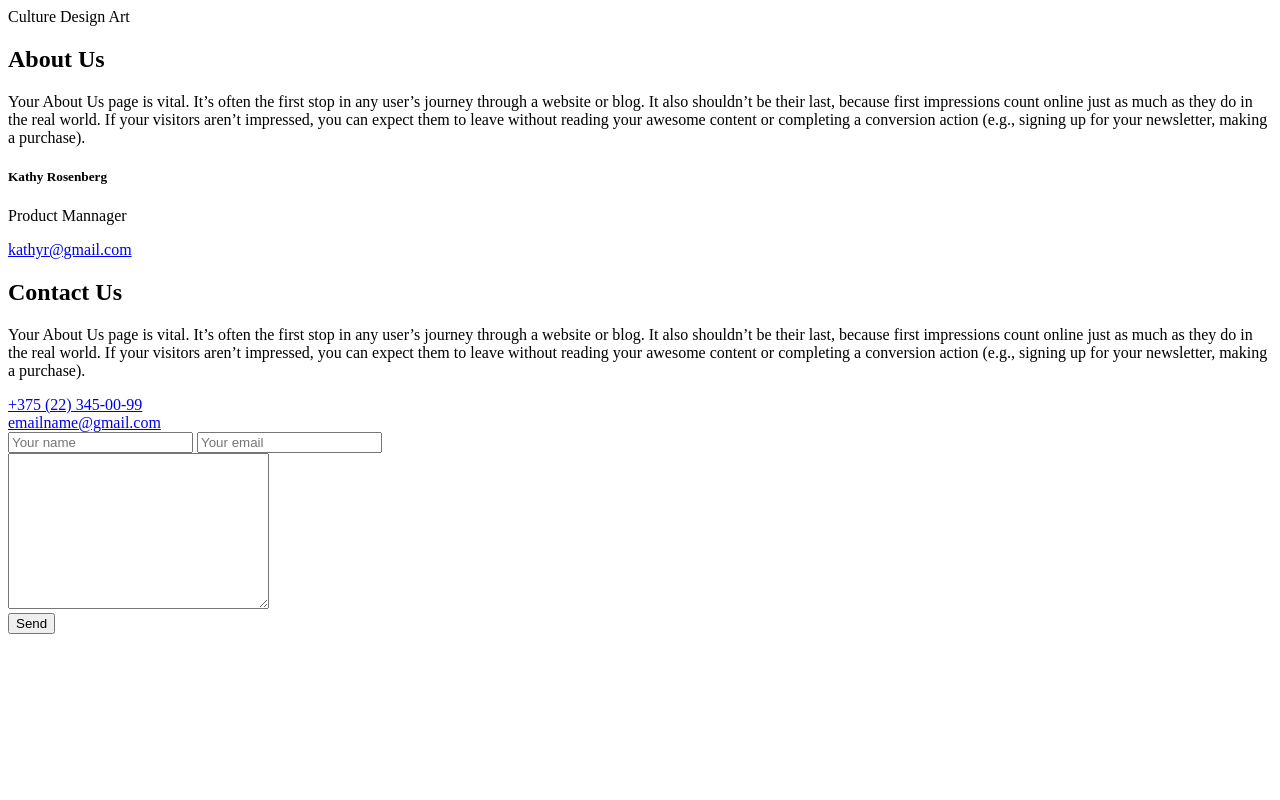
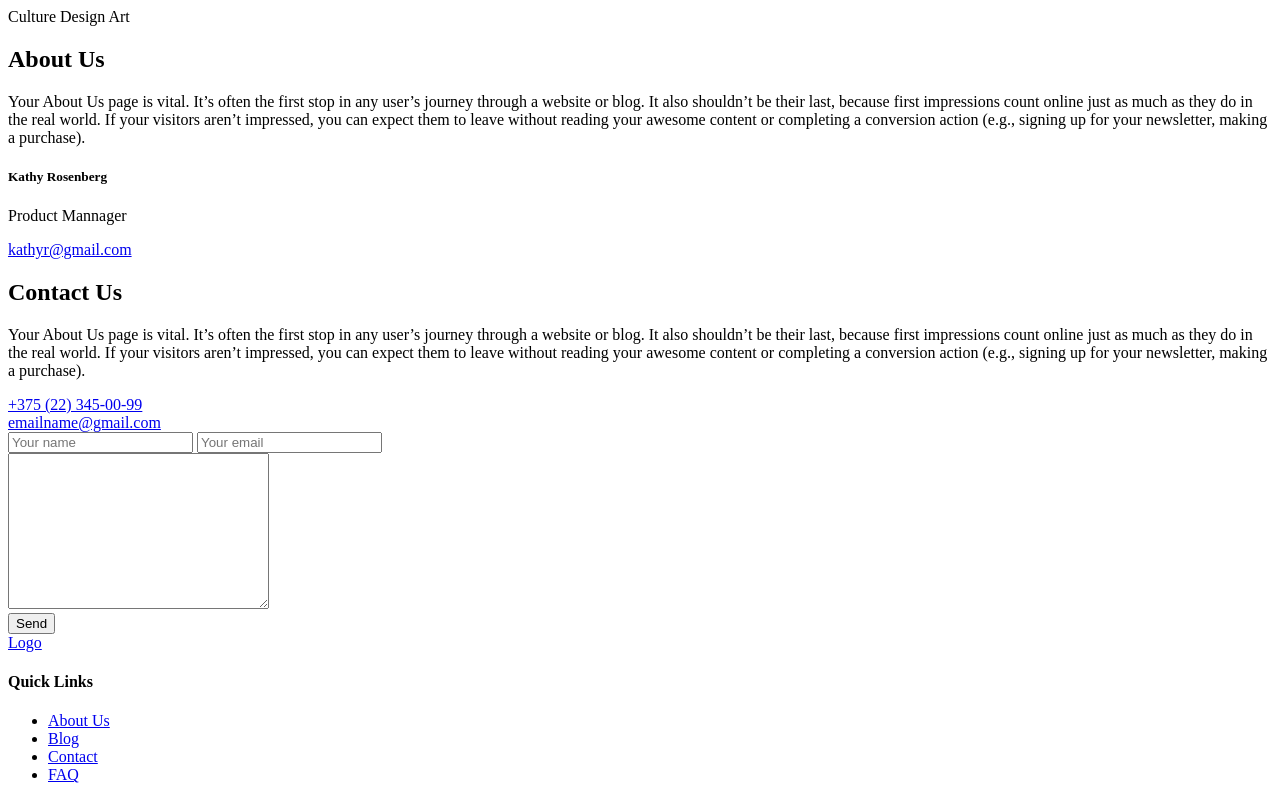
Before and after one commit to KSGitUser/rsschool-friday-coding-layout, a plain HTML site: page index.html in a window 1280 px wide. Shown: the part 1050-1850 px from the top of the page. Before the commit the page ends 1692 px from the top, so only its background shows below. Drawn offline with Linux system fonts and the light colour scheme.

Commit message:
feat: add footer section

```diff
--- a/index.html
+++ b/index.html
@@ -1,11 +1,11 @@
 <!doctype html>
 <html lang="en">
-  <head>
+  <link>
     <meta charset="utf-8">
     <meta http-equiv="x-ua-compatible" content="ie=edge">
     <meta name="viewport" content="width=device-width, initial-scale=1.0">
     <title>Friday live coding</title>
-  </head>
+  </link>
   <body>
     <header class="header">
       <div class="wrapper">
@@ -165,5 +165,21 @@
         </div>
       </div>
     </section>
+    <footter class="footer">
+      <div class="wrapper">
+        <div class="layout-4-column">
+          <a href="#" class="logo">Logo</a>
+          <div class="footer-navigation">
+            <h4>Quick Links</h4>
+            <ul class="footer-navigation__links">
+              <li><a href="#" class="navigation-link-1">About Us</a></li>
+              <li><a href="#" class="navigation-link-2">Blog</a></li>
+              <li><a href="#" class="navigation-link-3">Contact</a></li>
+              <li><a href="#" class="navigation-link-4">FAQ</a></li>
+            </ul>
+          </div>
+        </div>
+      </div>
+    </footter>
   </body>
 </html>
```
